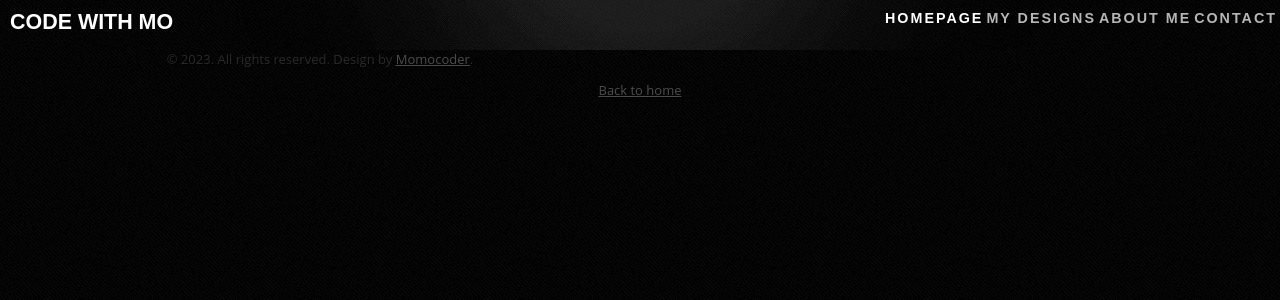
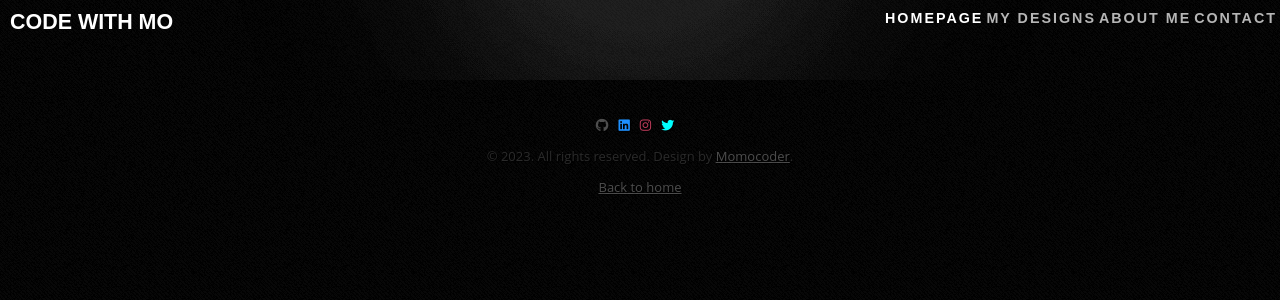
Before and after one commit to momocoder14/Simple-portfolio, a PHP site: page /about.html in a window 1280 px wide. Shown: the top 300 px of the page. Run offline with PHP 8.4, Linux system fonts and the light colour scheme; some libraries are stand-ins or nearby versions.

Commit message:
Updating header and footer

```diff
--- a/about.html
+++ b/about.html
@@ -6,6 +6,8 @@
     <title>About</title>
     <link href="style.css" rel="stylesheet" type="text/css" media="all" />
     <link rel="shortcut icon" href="images/Logoicon.png" type="image/x-icon">
+    <script src="https://kit.fontawesome.com/25afde3da2.js" crossorigin="anonymous"></script>
+
 </head>
 <body>
     <!--Header-->
@@ -22,10 +24,13 @@
             </nav>
         </header>
     </section>
+    <br>
 
     <!--Footer-->
+    <br>
     <section>
         <footer id="copyright">
+            <p><a href="https://github.com/momocoder14"><i class="fa-brands fa-github"></i></a><a href="https://www.linkedin.com/in/momodou-jammeh-1b1aa0258"><i class="fa-brands fa-linkedin"></i></a><a href="https://instagram.com/hmm.o_kay?igshid=MzNlNGNkZWQ4Mg=="><i class="fa-brands fa-instagram"></i></a><a href="https://twitter.com/_codewithmo"><i class="fa-brands fa-twitter"></i></a></p>
             <p>&copy; 2023. All rights reserved. Design by <a href="about.html" rel="nofollow">Momocoder</a>.</p>
             <a href="/"><P>Back to home</P></a>
         </footer>
--- a/designs.html
+++ b/designs.html
@@ -6,6 +6,8 @@
     <title>Designs</title>
     <link href="style.css" rel="stylesheet" type="text/css" media="all" />
     <link rel="shortcut icon" href="images/Logoicon.png" type="image/x-icon">
+    <script src="https://kit.fontawesome.com/25afde3da2.js" crossorigin="anonymous"></script>
+
 </head>
 <body>
     <!--Header-->
@@ -22,10 +24,13 @@
             </nav>
         </header>
     </section>
+    <br>
 
     <!--Footer-->
+    <br>
     <section>
         <footer id="copyright">
+            <p><a href="https://github.com/momocoder14"><i class="fa-brands fa-github"></i></a><a href="https://www.linkedin.com/in/momodou-jammeh-1b1aa0258"><i class="fa-brands fa-linkedin"></i></a><a href="https://instagram.com/hmm.o_kay?igshid=MzNlNGNkZWQ4Mg=="><i class="fa-brands fa-instagram"></i></a><a href="https://twitter.com/_codewithmo"><i class="fa-brands fa-twitter"></i></a></p>
             <p>&copy; 2023. All rights reserved. Design by <a href="about.html" rel="nofollow">Momocoder</a>.</p>
             <a href="/"><P>Back to home</P></a>
         </footer>
--- a/index.html
+++ b/index.html
@@ -26,10 +26,11 @@
 		</nav>
 	</header>
 </section>
-	<br>
+<br>
 
-	<br>
+
 <!--Footer-->
+<br>
 <section>
 <footer id="copyright">
 	<p><a href="https://github.com/momocoder14"><i class="fa-brands fa-github"></i></a><a href="https://www.linkedin.com/in/momodou-jammeh-1b1aa0258"><i class="fa-brands fa-linkedin"></i></a><a href="https://instagram.com/hmm.o_kay?igshid=MzNlNGNkZWQ4Mg=="><i class="fa-brands fa-instagram"></i></a><a href="https://twitter.com/_codewithmo"><i class="fa-brands fa-twitter"></i></a></p>
--- a/style.css
+++ b/style.css
@@ -33,8 +33,9 @@ hr {
 
 /** HEADER */
 #header{
+	overflow: hidden;
 	width:100%;
-	height: auto;
+	height: 80px;
 	background: url(images/gradient-bg.png) no-repeat center top;
 }
 
@@ -67,7 +68,7 @@ hr {
 #menu {
 	float: right;
 	width: 50%;
-	height: auto;
+	height: fit-content;
 }
 
 #menu ul {
```
Also changed, not shown: contact.html (+9 -1 lines).
